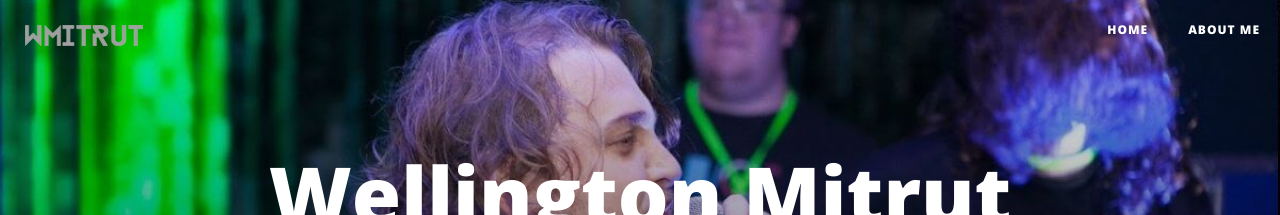
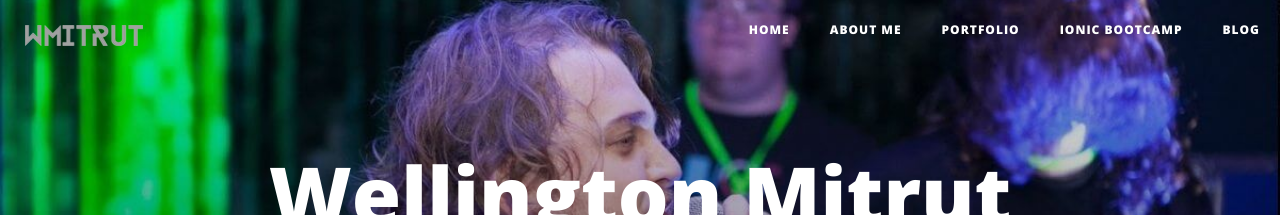
Before and after one commit to Wmitrut/wmitrut.github.io, a Jekyll site: the page built from index.html, in a window 1280 px wide. Shown: the top 215 px of the page. Built offline with Jekyll 4.4.1, drawn with Linux system fonts in a browser that asks for light colours; nearby versions of some CDN libraries; the list of posts is cut into pages by our own code.

Commit message:
navigation and portfolio pdf added

```diff
--- a/_includes/nav.html
+++ b/_includes/nav.html
@@ -23,6 +23,15 @@
                     <a href="{{ page.url | prepend: site.baseurl }}">{{ page.title }}</a>
                 </li>
                 {% endif %}{% endfor %}
+                <li>
+                    <a href="{{ site.url }}/downloads/wmitrut_portfolio.pdf">Portfolio</a>
+                </li>
+                <li>
+                    <a href="https://cursoionic.com.br/" target="_blank">Ionic Bootcamp</a>
+                </li>
+                 <li>
+                    <a href="https://medium.com/blog-do-mitrut" target="_blank">Blog</a>
+                </li>
             </ul>
         </div>
         <!-- /.navbar-collapse -->
```
Also changed, not shown: 1 other file.
